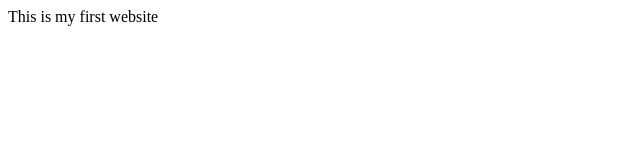
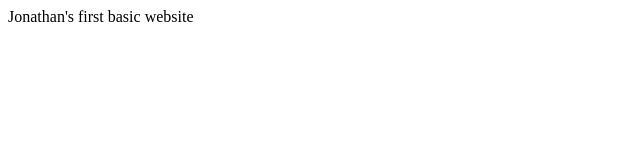
Before and after one commit to jonathaneugene/jonathaneugene.github.io, a plain HTML site: page first.html in a window 1280 px wide. Shown: the full height of the page, 0-640 px from the left. Drawn offline with Linux system fonts and the light colour scheme.

Commit message:
Update first.html

```diff
--- a/first.html
+++ b/first.html
@@ -4,6 +4,6 @@
 
   </head>
   <body>
-    This is my first website
+    Jonathan's first basic website
   </body>
 </html>
```
